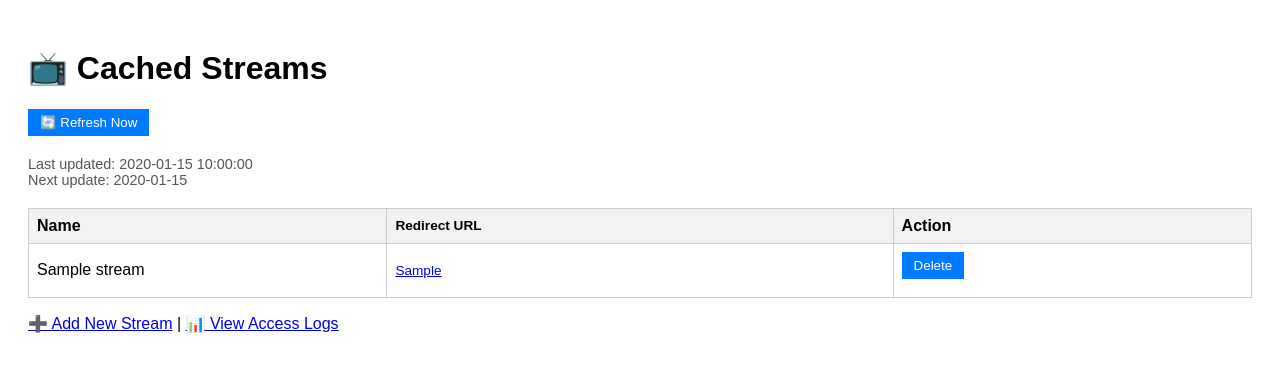
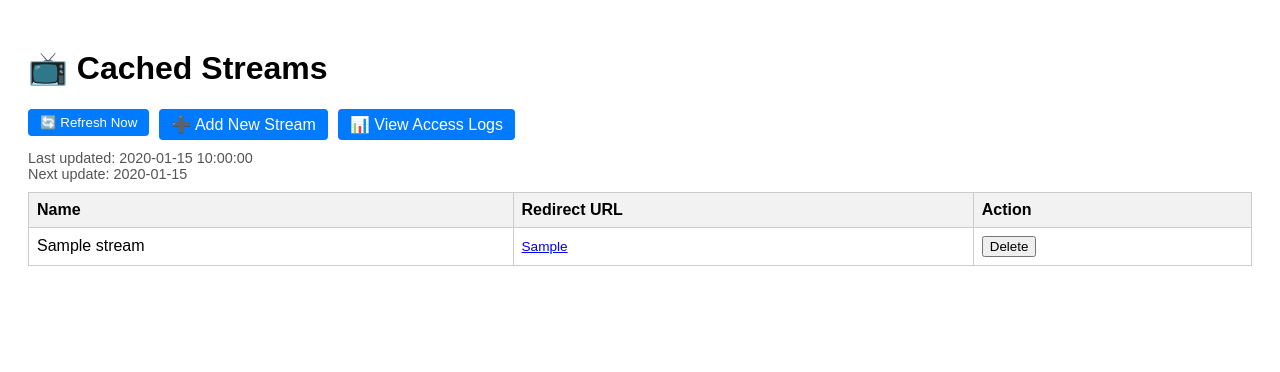
Before and after one commit to rocket6317/YouTube-Cache-And-Serve-Redirect_Url, a Flask app: template templates/dashboard.html in a window 1280 px wide. Shown: the top 372 px of the page. Run offline with Flask 3, Linux system fonts and the light colour scheme; the template is opened without the code that fills it: most values are stand-ins (such as "Sample title", 1, 10 or a date in 2020).

Commit message:
Update dashboard.html

```diff
--- a/templates/dashboard.html
+++ b/templates/dashboard.html
@@ -4,23 +4,47 @@
     <title>Stream Dashboard</title>
     <style>
         body { font-family: sans-serif; padding: 20px; }
-        table { border-collapse: collapse; width: 100%; margin-top: 20px; table-layout: fixed; }
-        th, td { border: 1px solid #ccc; padding: 8px; text-align: left; }
-        th { background-color: #f2f2f2; }
-        th:nth-child(2), td:nth-child(2) {
-            width: 40%;
-            font-size: 0.85em;
-            word-break: break-all;
+        .top-buttons {
+            display: flex;
+            gap: 10px;
+            margin-bottom: 10px;
         }
-        input[type="submit"] {
+        .top-buttons form, .top-buttons a {
+            display: inline-block;
+        }
+        .top-buttons input[type="submit"],
+        .top-buttons a.button {
             padding: 6px 12px;
-            margin-bottom: 10px;
             background-color: #007bff;
             color: white;
             border: none;
+            text-decoration: none;
             cursor: pointer;
+            border-radius: 4px;
         }
-        .meta { margin-top: 10px; font-size: 0.9em; color: #555; }
+        table {
+            border-collapse: collapse;
+            width: 100%;
+            margin-top: 10px;
+            table-layout: auto;
+        }
+        th, td {
+            border: 1px solid #ccc;
+            padding: 8px;
+            text-align: left;
+        }
+        th {
+            background-color: #f2f2f2;
+        }
+        td:nth-child(2) {
+            font-size: 0.85em;
+            word-break: break-word;
+        }
+        .meta {
+            margin-top: 10px;
+            font-size: 0.9em;
+            color: #555;
+        }
     </style>
 </head>
 <body>
@@ -32,9 +56,13 @@
         </div>
     {% endif %}
 
-    <form method="POST" action="/dashboard/refresh">
-        <input type="submit" value="🔄 Refresh Now">
-    </form>
+    <div class="top-buttons">
+        <form method="POST" action="/dashboard/refresh">
+            <input type="submit" value="🔄 Refresh Now">
+        </form>
+        <a href="/dashboard/add" class="button">➕ Add New Stream</a>
+        <a href="/dashboard/logs" class="button">📊 View Access Logs</a>
+    </div>
 
     <div class="meta">
         Last updated: {{ last_updated }}<br>
@@ -60,10 +88,5 @@
         </tr>
         {% endfor %}
     </table>
-
-    <p>
-        <a href="/dashboard/add">➕ Add New Stream</a> |
-        <a href="/dashboard/logs">📊 View Access Logs</a>
-    </p>
 </body>
 </html>
```
